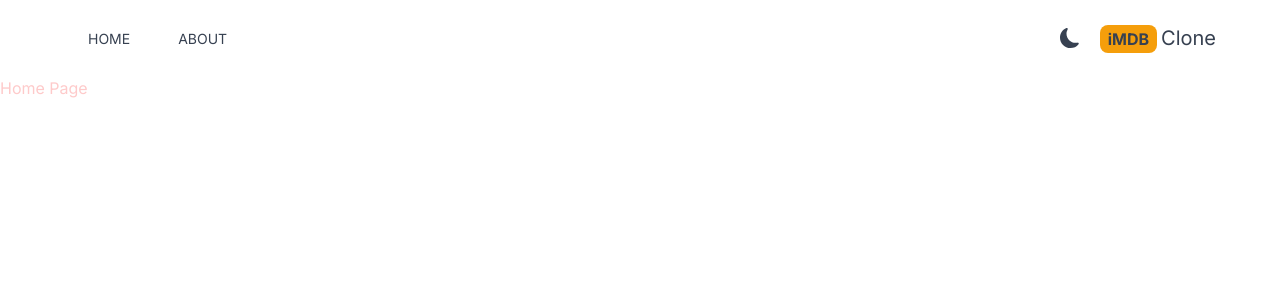
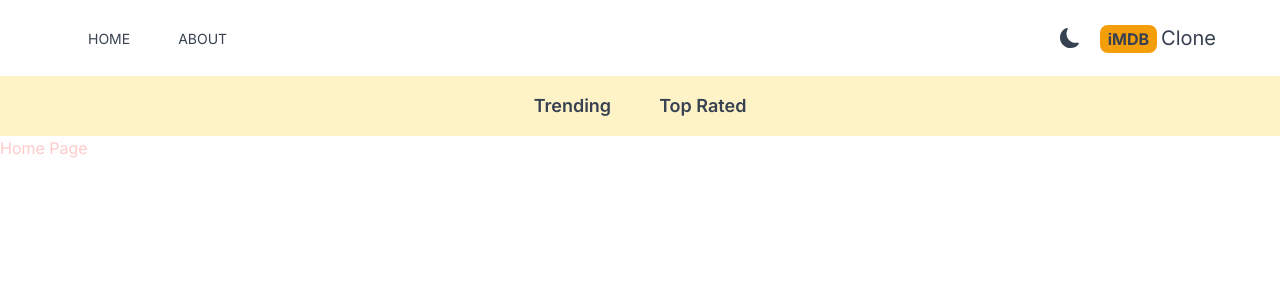
Before and after one commit to zzrose/iMDB, a Next.js app: page / in a window 1280 px wide. Shown: the top 300 px of the page. Built offline with nearby package versions, Linux system fonts and the light colour scheme.

Commit message:
create the navbar component

```diff
--- a/src/app/layout.jsx
+++ b/src/app/layout.jsx
@@ -1,5 +1,6 @@
 
 import Header from '@/components/Header'
+import Navbar from '@/components/Navbar'
 import './globals.css'
 import { Inter } from 'next/font/google'
 import Providers from './Providers'
@@ -21,7 +22,7 @@ export default function RootLayout({ children }) {
           <Header />
 
           {/* Navbar */}
-
+          <Navbar />
           {/* SearchBox */}
 
           { children }
--- /dev/null
+++ b/src/components/Navbar.jsx
@@ -0,0 +1,11 @@
+import React from 'react'
+import NavbarItem from './NavbarItem'
+
+export default function Navbar() {
+  return (
+    <div className='flex justify-center dark:bg-gray-600 bg-amber-100 lg:text-lg p-4'>
+      <NavbarItem title="Trending" param="fetchTrending"/>
+      <NavbarItem title="Top Rated" param="fetchTopRated"/>
+    </div>
+  )
+}
--- /dev/null
+++ b/src/components/NavbarItem.jsx
@@ -0,0 +1,22 @@
+"use client"
+
+import React from 'react'
+import Link from 'next/link'
+import { useSearchParams } from "next/navigation"
+
+export default function NavbarItem({title, param}) {
+  const searchParams = useSearchParams()
+  const genre = searchParams.get("genre")
+  return (
+    <div>
+      <Link
+        className={`m-4 hover:text-amber-600 font-semibold p-2 ${
+          genre && genre === param && "underline underline-offset-8 decoration-4 decoration-amber-500 rounded-lg"
+        }`}
+        href={`/?genre=${param}`}
+      >
+          {title}
+      </Link>
+    </div>
+  )
+}
```
